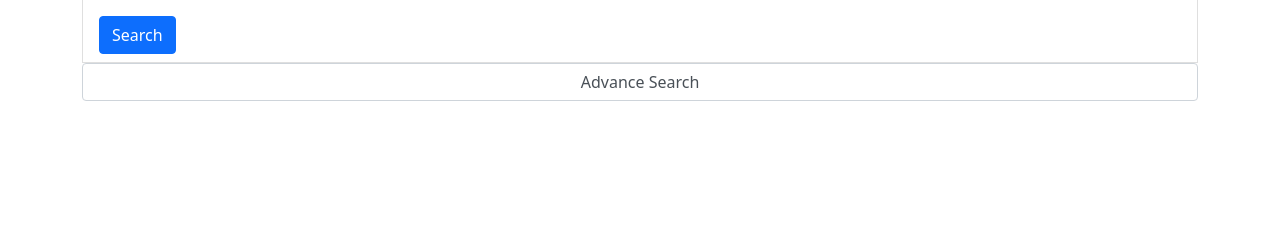
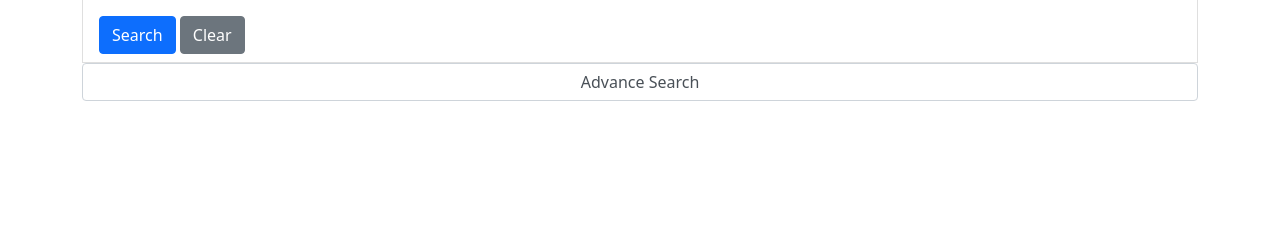
Before and after one commit to Software-development-1402-Mehr-course/uni-portal, a Django app: page /library/ in a window 1280 px wide. Shown: the part 535-775 px from the top of the page. Run offline with Django 4.2, Linux system fonts and the light colour scheme; data that the repository does not hold is empty; some libraries are stand-ins or nearby versions.

Commit message:
Add reset button to search form

```diff
--- a/library/templates/library/books.html
+++ b/library/templates/library/books.html
@@ -58,6 +58,7 @@
                 {% endfor %}
             </select>
             <button type="button" id="searchButton" class="btn btn-primary">Search</button>
+            <button type="reset" id="clearButton" class="btn btn-secondary">Clear</button>
         </li>
         <a href="#"
            type="button"
```
